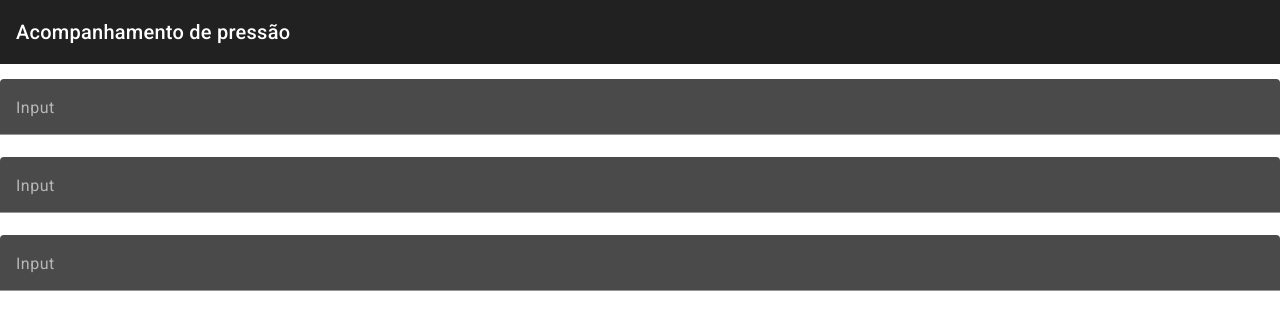
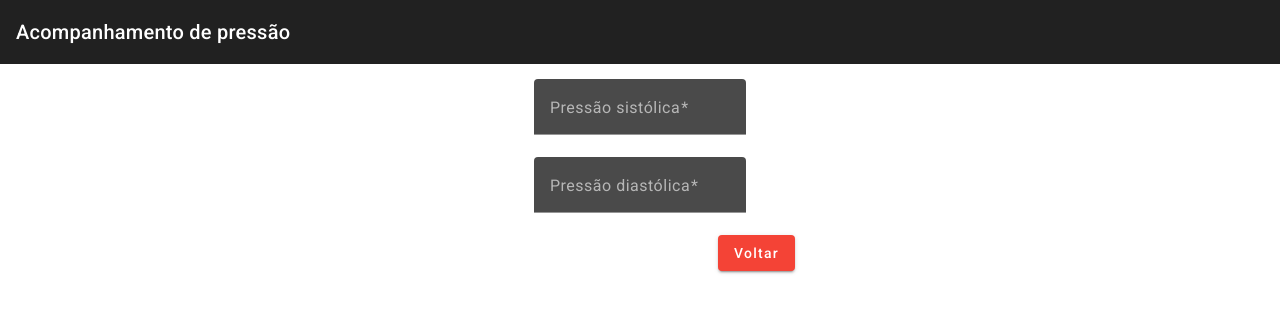
Before and after one commit to jw-programmer/PressaoArterialFront, an Angular app: page /add in a window 1280 px wide. Shown: the top 330 px of the page. Built offline with nearby package versions, Linux system fonts and the light colour scheme.

Commit message:
formulário de inserção de pressão , feito.

```diff
--- a/src/app/app.config.ts
+++ b/src/app/app.config.ts
@@ -3,7 +3,8 @@ import { provideRouter } from '@angular/router';
 
 import { routes } from './app.routes';
 import { provideAnimationsAsync } from '@angular/platform-browser/animations/async';
+import { provideHttpClient } from '@angular/common/http';
 
 export const appConfig: ApplicationConfig = {
-  providers: [provideRouter(routes), provideAnimationsAsync()]
+  providers: [provideRouter(routes), provideAnimationsAsync(), provideHttpClient()]
 };
--- /dev/null
+++ b/src/app/config/api-url.config.ts
@@ -0,0 +1,3 @@
+export const API_CONFIG = {
+    baseUrl: "http://localhost:8080",
+}
--- /dev/null
+++ b/src/app/models/new-pressao.dto.ts
@@ -0,0 +1,6 @@
+export class NewPressaoArterial {
+    constructor(
+      public sistolica: string,
+      public diastolica: string
+    ){}
+  }
--- /dev/null
+++ b/src/app/models/risco-enun.ts
@@ -0,0 +1,3 @@
+export enum Risco{
+    NORMAL, LEVE, MODERADA, GRAVE
+}
--- a/src/app/pages/pressao-arterial-form/pressao-arterial-form.component.html
+++ b/src/app/pages/pressao-arterial-form/pressao-arterial-form.component.html
@@ -1,14 +1,20 @@
-<div class="container">
-    <mat-form-field>
-        <mat-label>Input</mat-label>
-        <input matInput>
+<form #newPressao="ngForm" (ngSubmit)="submmitPressao()" class="container">
+    <mat-form-field class="input-form">
+        <mat-label>Pressão sistólica</mat-label>
+        <input type="number" step="0.01" matInput placeholder="ex: 120.00" required
+            [(ngModel)]="newPressaoDto.sistolica" name="sistolica">
     </mat-form-field>
-    <mat-form-field>
-        <mat-label>Input</mat-label>
-        <input matInput>
+    <mat-form-field class="input-form">
+        <mat-label>Pressão diastólica</mat-label>
+        <input type="number" step="0.01" matInput placeholder="ex: 80.00" required
+            [(ngModel)]="newPressaoDto.diastolica" name="diastolica">
     </mat-form-field>
-    <mat-form-field>
-        <mat-label>Input</mat-label>
-        <input matInput>
-    </mat-form-field>
-</div>
+    <div class="button-row">
+        <button type="submit" mat-raised-button color="primary" [disabled]="!newPressao.form.valid">
+            Registrar pressão arterial
+        </button>
+        <button mat-raised-button color="warn">
+            Voltar
+        </button>
+    </div>
+</form>
--- a/src/app/pages/pressao-arterial-form/pressao-arterial-form.component.scss
+++ b/src/app/pages/pressao-arterial-form/pressao-arterial-form.component.scss
@@ -1,4 +1,16 @@
 .container{
     display: flex;
-    flex-direction: column;
+    flex-direction: column; // alinhamento do eixo principal.
+    justify-content: space-around;
+    align-items: center; // alinhamento do einxo secundário.
 }
+.input-form{
+    width: max-content;
+}
+
+.button-row{
+    display: flex;
+    justify-content: space-evenly;
+    flex-wrap: wrap;
+    gap: 10px;
+}
--- a/src/app/pages/pressao-arterial-form/pressao-arterial-form.component.ts
+++ b/src/app/pages/pressao-arterial-form/pressao-arterial-form.component.ts
@@ -1,14 +1,31 @@
 import { Component } from '@angular/core';
 import {MatInputModule} from '@angular/material/input';
 import {MatFormFieldModule} from '@angular/material/form-field';
+import {MatButtonModule} from '@angular/material/button';
+import { FormsModule } from '@angular/forms';
+import { PressaoArterialService } from '../../services/pressao-arterial.service';
+import { NewPressaoArterial } from '../../models/new-pressao.dto';
+import { Router } from '@angular/router';
 
 @Component({
   selector: 'app-pressao-arterial-form',
   standalone: true,
-  imports: [MatFormFieldModule, MatInputModule],
+  imports: [MatFormFieldModule, MatButtonModule,MatInputModule, FormsModule],
   templateUrl: './pressao-arterial-form.component.html',
   styleUrl: './pressao-arterial-form.component.scss'
 })
 export class PressaoArterialFormComponent {
 
+  newPressaoDto: NewPressaoArterial = new NewPressaoArterial("","");
+
+  constructor(private pressaoService: PressaoArterialService,
+    private router: Router){}
+
+  submmitPressao(): void {
+    this.pressaoService.insertPressao(this.newPressaoDto).subscribe( () => {
+      console.log("Cadastrado no banco com sucesso.")
+      this.router.navigate(['pressao'])
+    });
+  }
+
 }
--- a/src/app/services/pressao-arterial.service.ts
+++ b/src/app/services/pressao-arterial.service.ts
@@ -1,9 +1,25 @@
+import { HttpClient } from '@angular/common/http';
 import { Injectable } from '@angular/core';
+import { API_CONFIG } from '../config/api-url.config';
+import { NewPressaoArterial } from '../models/new-pressao.dto';
+import { Observable } from 'rxjs';
+import { PressaoArterial } from '../models/pressao-arterial.dto';
 
 @Injectable({
   providedIn: 'root'
 })
 export class PressaoArterialService {
 
-  constructor() { }
+  constructor(private http: HttpClient) { }
+
+  public insertPressao(newPressao: NewPressaoArterial){
+    return this.http.post(`${API_CONFIG.baseUrl}/pressao`, newPressao, {
+      observe: 'response',
+      responseType: 'text'
+    })
+  }
+
+  public getListaPressao(): Observable<PressaoArterial[]> {
+    return this.http.get<PressaoArterial[]>(`${API_CONFIG.baseUrl}/pressao`);
+  }
 }
```
Also changed, not shown: src/app/models/pressao-arterial.dto.ts (added, +9 -0 lines).
